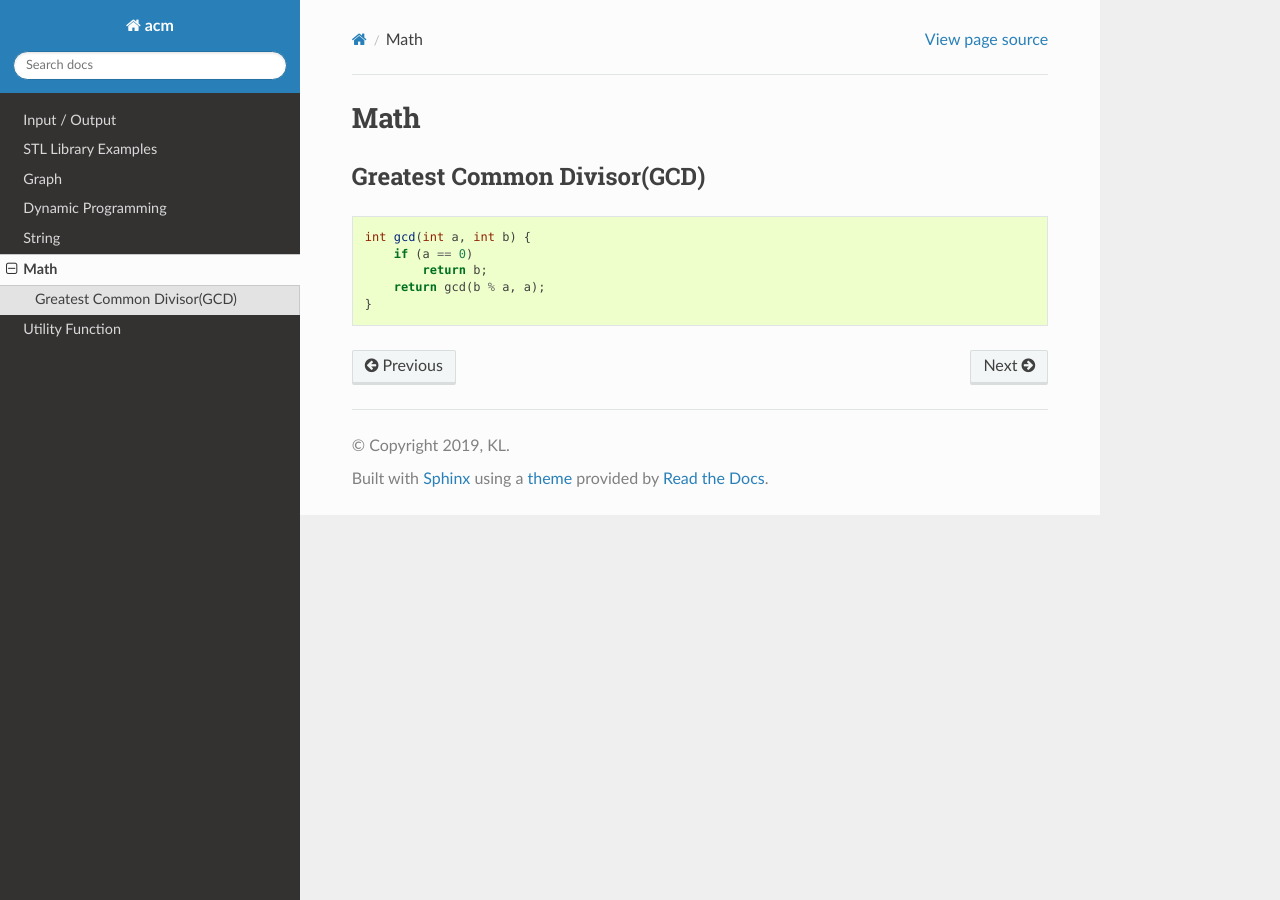
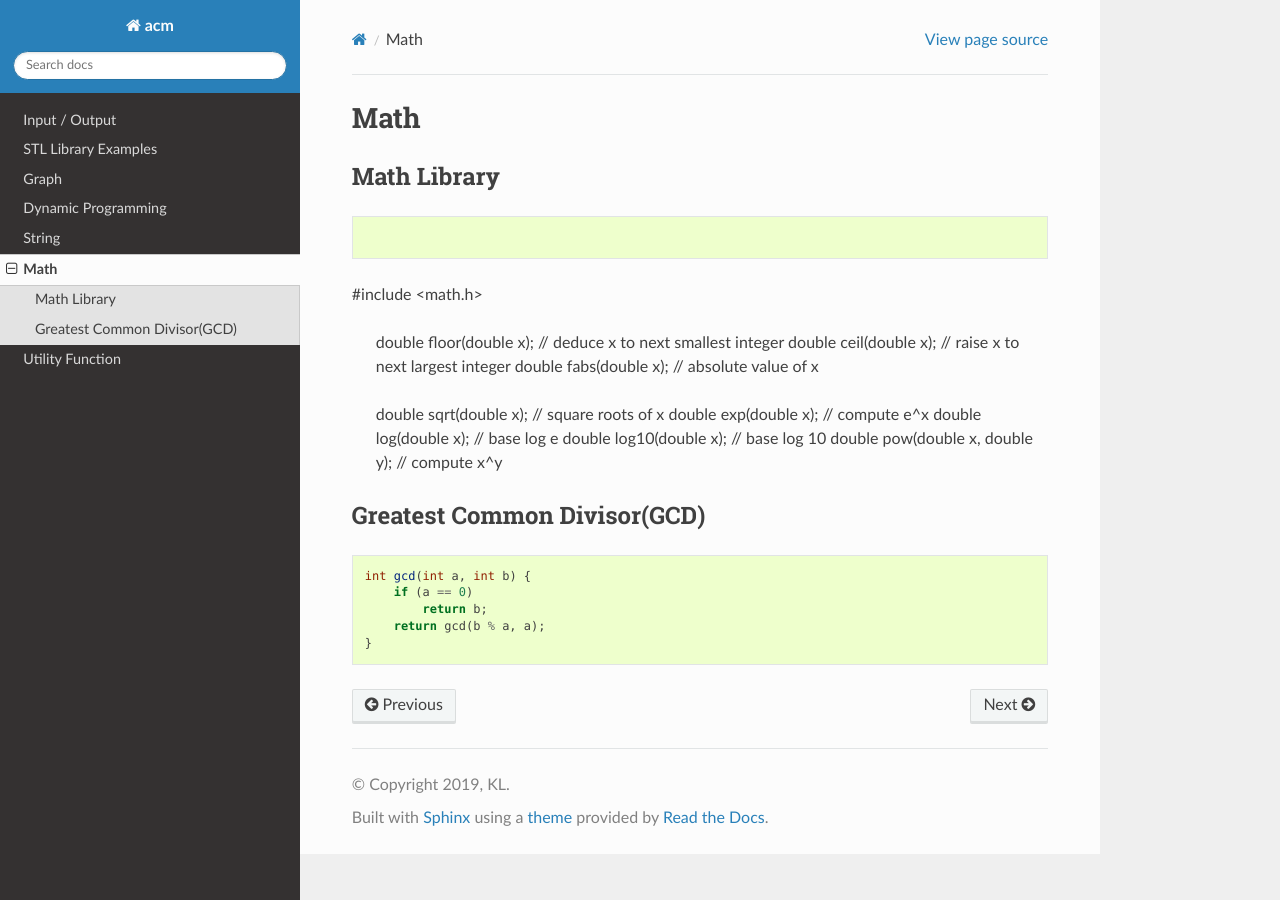
Before and after one commit to klhui97/ACM, a Sphinx documentation site: the page built from docs/source/topics/math.rst, in a window 1280 px wide. Built offline with Sphinx 7.4.7 and the Read the Docs theme 2.0.0, drawn with Linux system fonts in a browser that asks for light colours.

```diff
--- a/docs/source/topics/math.rst
+++ b/docs/source/topics/math.rst
@@ -1,5 +1,23 @@
 Math
 ====
+
+Math Library
+^^^^^^^^^^^^
+
+.. code-block:: cpp
+
+#include <math.h>
+
+    double floor(double x); // deduce x to next smallest integer
+    double ceil(double x); // raise x to next largest integer
+    double fabs(double x); // absolute value of x
+
+    double sqrt(double x); // square roots of x
+    double exp(double x); // compute e^x
+    double log(double x); // base log e
+    double log10(double x); // base log 10
+    double pow(double x, double y); // compute x^y
+
 
 Greatest Common Divisor(GCD)
 ^^^^^^^^^^^^^^^^^^^^^^^^^^^^
--- a/docs/source/topics/stl.rst
+++ b/docs/source/topics/stl.rst
@@ -13,7 +13,7 @@ Fill an array
 
 
 Sorting
-^^^^^^^^^^^^
+^^^^^^^^
 
 Simple example
 
```
Also changed, not shown: README.md (added, +13 -0 lines), 1 other file.
